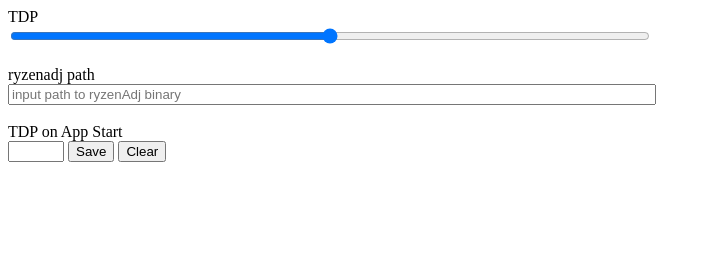
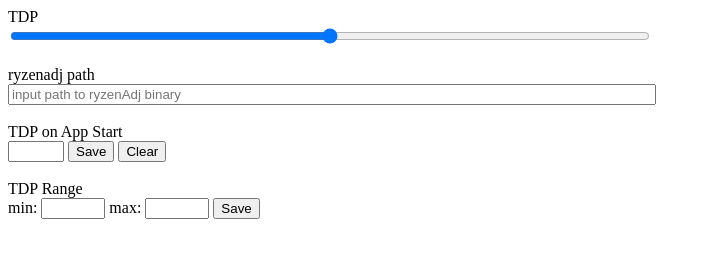
Before and after one commit to aarron-lee/simple-ryzen-tdp, an Electron app: page index.html in a window 1280 px wide. Shown: the whole page, without its empty margins (0-711 px from the left). Drawn offline with Linux system fonts and the light colour scheme.

Commit message:
basic TDP range form

```diff
--- a/index.html
+++ b/index.html
@@ -55,6 +55,29 @@
         <button type="submit" id="saveDefaultTdp">Save</button>
         <button type="button" id="clearDefaultTdp">Clear</button>
       </form>
+      <br />
+      <label class="form-label" for="tdpRange">TDP Range</label>
+      <form id="tdpRange">
+        min:
+        <input
+          type="number"
+          id="minTdp"
+          name="minTdp"
+          min="5"
+          max="100"
+          step="1"
+        />
+        max:
+        <input
+          type="number"
+          id="maxTdp"
+          name="maxTdp"
+          min="5"
+          max="100"
+          step="1"
+        />
+        <button type="submit" id="saveTdpRange">Save</button>
+      </form>
     </div>
     <div>
       <pre id="tdpDetails"></pre>
--- a/src/backend/settings.js
+++ b/src/backend/settings.js
@@ -5,6 +5,7 @@
   defaultTdp: undefined,
   isWindowHidden: false,
   ryzenadjPath: undefined,
+  tdpRange: [5, 18],
 };
 
 function initializeSettings(app) {
--- a/src/frontend/renderer.js
+++ b/src/frontend/renderer.js
@@ -2,6 +2,7 @@
 const ryzenAdjPathInput = document.getElementById("ryzenadjPath");
 const defaultTdpForm = document.getElementById("defaultTdpForm");
 const clearDefaultTdpButton = document.getElementById("clearDefaultTdp");
+const tdpRangeForm = document.getElementById("tdpRange");
 
 const SETTINGS = "settings";
 const RYZENADJ_PATH = "ryzenadjPath";
@@ -32,6 +33,16 @@
 
     window.ipcRender.send("setDefaultTdp", defaultTdp);
   }
+});
+
+tdpRangeForm.addEventListener("submit", (e) => {
+  e.preventDefault();
+
+  const [min, max] = Array.from(new FormData(tdpRangeForm));
+
+  const tdpRange = [Number(min[1]), Number(max[1])];
+
+  window.ipcRender.send("updateTdpRange", tdpRange);
 });
 
 clearDefaultTdpButton.addEventListener("click", (e) => {
```
Also changed, not shown: src/backend/main.js (+17 -1 lines).
